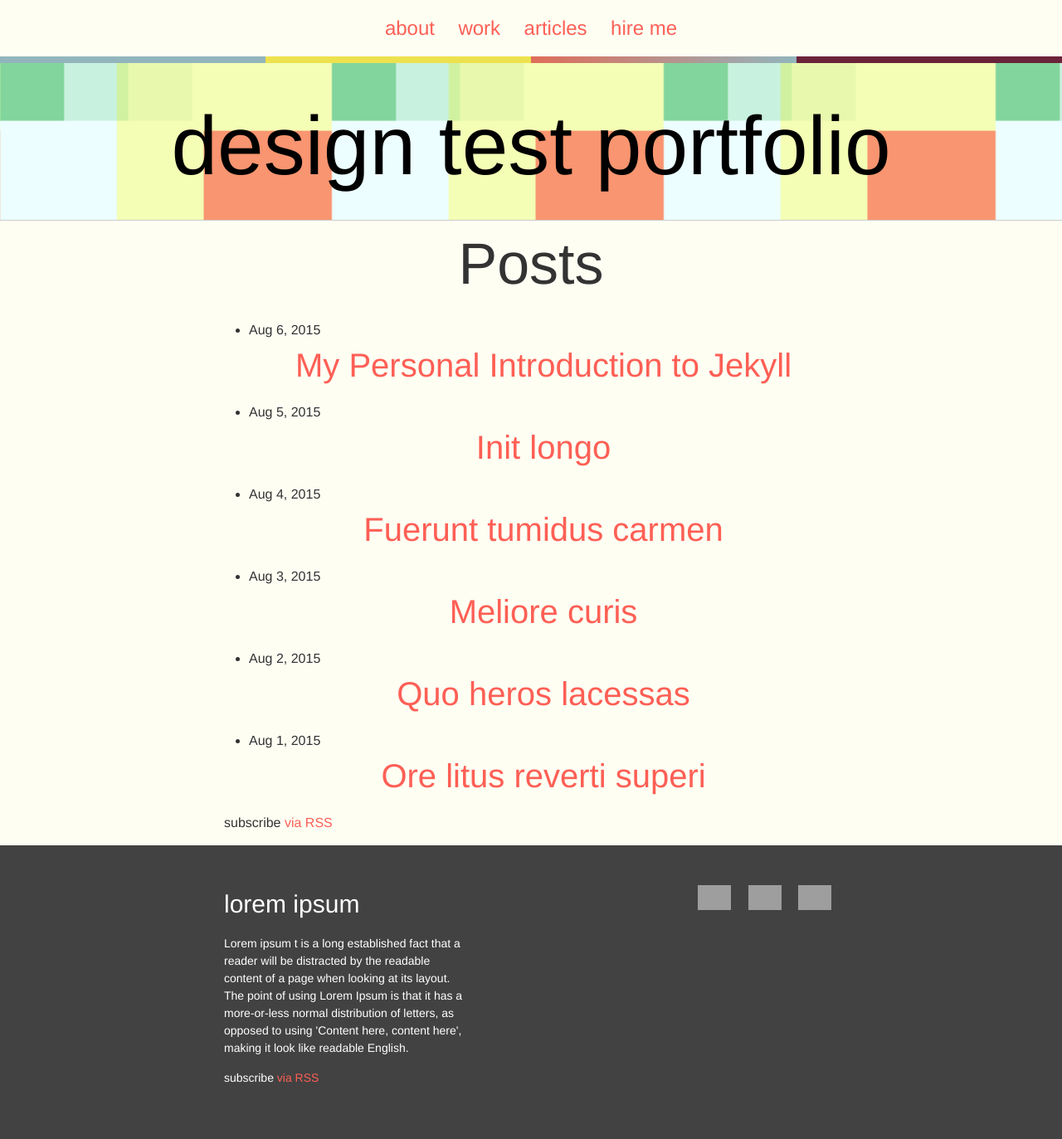
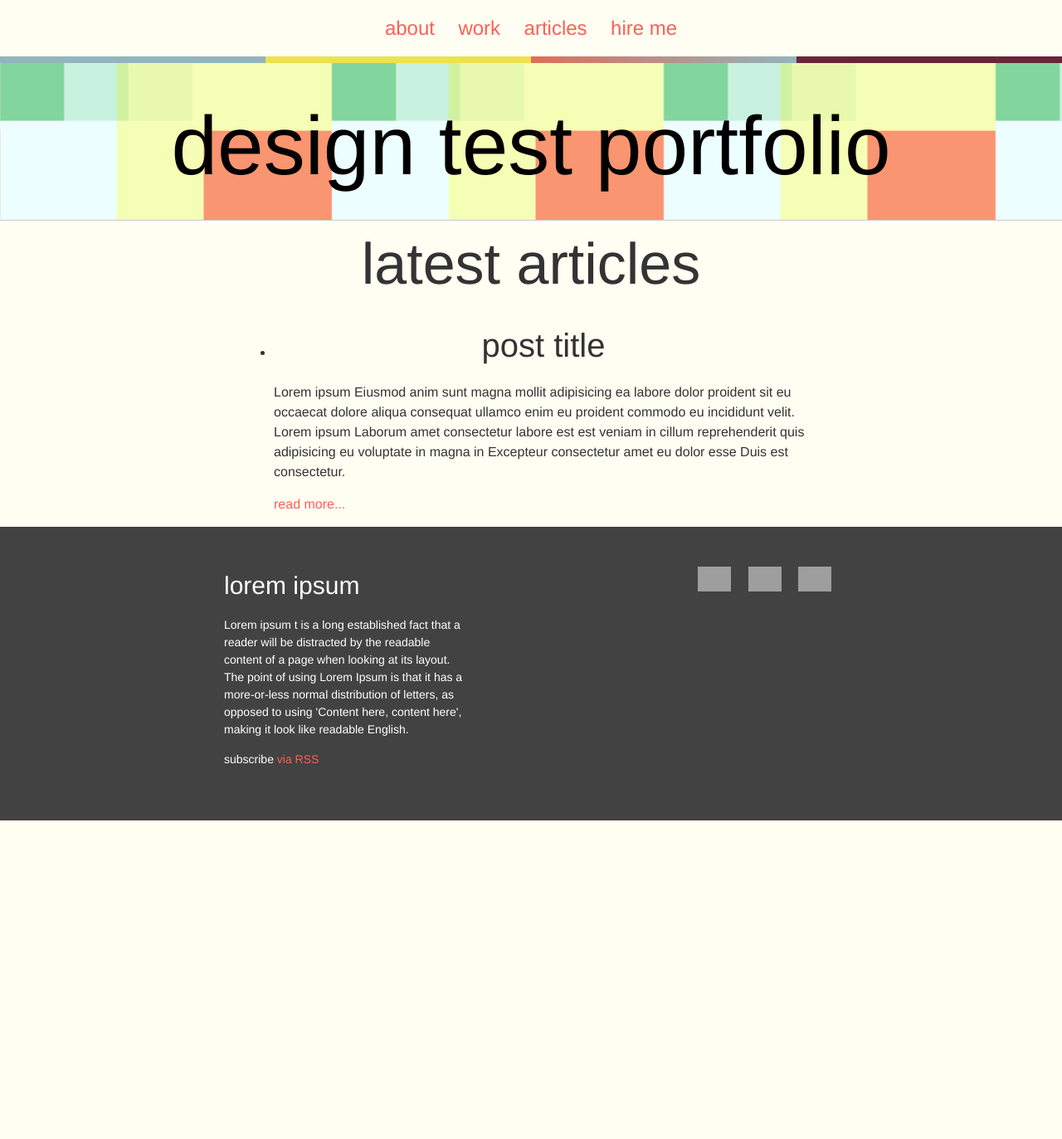
Before and after one commit to WJWJR/designer-testport, a Jekyll site: the page built from index.html, in a window 1280 px wide. Shown: the whole page at 83% size. Built offline with Jekyll 4.4.1, drawn with Linux system fonts in a browser that asks for light colours; after the commit the page ends 989 px from its top, so only the background shows below that; grey boxes are pictures that could not be loaded.

Commit message:
Mock out layout for latest articles

```diff
--- a/index.html
+++ b/index.html
@@ -4,20 +4,22 @@ layout: default
 
 <div class="home">
 
-  <h1 class="page-heading">Posts</h1>
-
-  <ul class="post-list">
-    {% for post in site.posts %}
-      <li>
-        <span class="post-meta">{{ post.date | date: "%b %-d, %Y" }}</span>
-
-        <h2>
-          <a class="post-link" href="{{ post.url | prepend: site.baseurl }}">{{ post.title }}</a>
-        </h2>
-      </li>
-    {% endfor %}
-  </ul>
-
-  <p class="rss-subscribe">subscribe <a href="{{ "/feed.xml" | prepend: site.baseurl }}">via RSS</a></p>
+  <!-- section for featured post -->
+  <!-- section for featured projects -->
+  <!-- section for latest articles -->
+  <section class="site-section site-section-last">
+    <div class="wrapper">
+      <h1>latest articles</h1>
+      <ul class="post-list">
+        <li class="post">
+          <h2>post title</h2>
+          <p>Lorem ipsum Eiusmod anim sunt magna mollit adipisicing ea labore dolor proident sit eu occaecat dolore aliqua consequat ullamco enim eu proident commodo eu incididunt velit. Lorem ipsum Laborum amet consectetur labore est est veniam in cillum reprehenderit quis adipisicing eu voluptate in magna in Excepteur consectetur amet eu dolor esse Duis est consectetur.</p>
+          <p class="post-read-more-link">
+            <a href="#">read more...</a>
+          </p>
+        </li>
+      </ul>
+    </div>
+  </section>
 
 </div>
```
